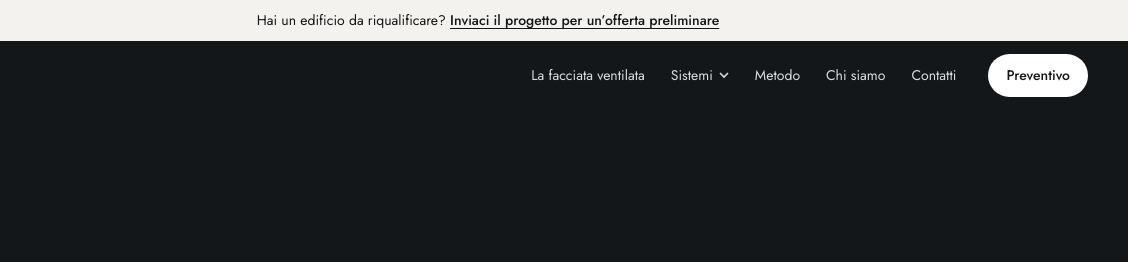
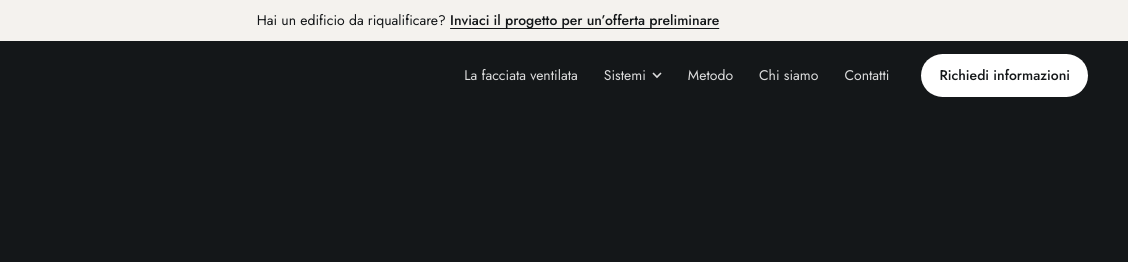
Before and after one commit to russoraffaele1997/ventilart-sito, a plain HTML site: page mockup/chi-siamo.html in a window 1280 px wide. Shown: the top 262 px of the page, 152-1280 px from the left. Drawn offline with Linux system fonts and the light colour scheme.

Commit message:
Pulsante in alto: Richiedi informazioni al posto di Preventivo (su una riga anche sul telefono)
Co-Authored-By: Claude Opus 5.5 <noreply@anthropic.com>

```diff
--- a/mockup/chi-siamo.html
+++ b/mockup/chi-siamo.html
@@ -252,6 +252,7 @@
   .menu-tel .contatti .bottone{margin-top:16px;justify-content:center}
   body.menu-aperto{overflow:hidden}
   @media (max-width:900px){ .burger{display:block} }
+  @media (max-width:520px){ header .bottone{white-space:nowrap;padding:9px 14px;font-size:13px} }
 
   /* pagina chi siamo — schema da grande azienda: manifesto, storia, persone, approccio, numeri, sede */
   .ap{background:var(--nero);color:#fff;padding:150px 0 130px;text-align:center}
@@ -326,7 +327,7 @@
       <a href="chi-siamo.html" aria-current="page">Chi siamo</a>
       <a href="contatti.html">Contatti</a>
     </nav>
-    <a class="bottone chiaro" href="contatti.html">Preventivo</a>
+    <a class="bottone chiaro" href="contatti.html">Richiedi informazioni</a>
     <button class="burger" type="button" aria-label="Apri il menu" aria-expanded="false" aria-controls="menu-tel"><span></span></button>
   </div>
 </header>
@@ -350,7 +351,7 @@
     <a href="tel:+393793016458">Tel. 379 301 6458</a>
     <a href="mailto:ventilart@ventilart.it">ventilart@ventilart.it</a>
     <span>Via Padula 19, 80026 Casoria (NA)</span>
-    <a class="bottone chiaro" href="contatti.html">Richiedi un preventivo</a>
+    <a class="bottone chiaro" href="contatti.html">Richiedi informazioni</a>
   </div>
 </div>
 
```
Also changed, not shown: mockup/contatti.html (+3 -2 lines), mockup/cookie.html (+3 -2 lines), mockup/index.html (+3 -2 lines), mockup/metodo.html (+3 -2 lines), mockup/privacy.html (+3 -2 lines), mockup/sistema-alluminio-composito.html (+3 -2 lines), mockup/sistema-ceramico.html (+3 -2 lines), mockup/sistema-fibrocemento.html (+3 -2 lines), mockup/sistema-wpc.html (+3 -2 lines).
